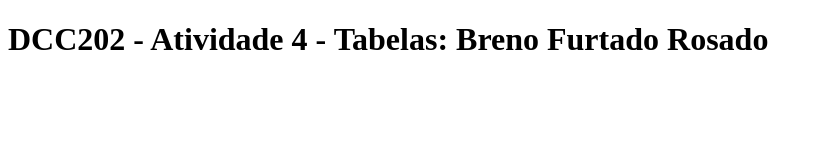
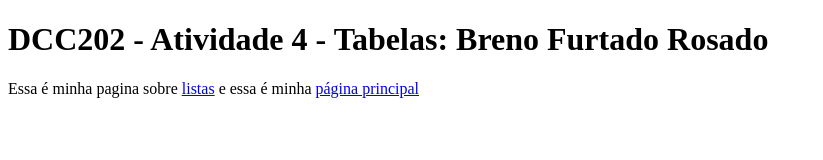
Before and after one commit to ufjf-dcc202/ufjf-dcc202-2023-3-a-atv4-C9BrenoFR, a website: page tabelas.html in a window 1280 px wide. Shown: the whole page, without its empty margins (0-823 px from the left). Drawn offline with Linux system fonts and the light colour scheme.

Commit message:
adicionou um paragrafo com dois links

```diff
--- a/tabelas.html
+++ b/tabelas.html
@@ -8,7 +8,7 @@
 <body>
     <main>
         <h1>DCC202 - Atividade 4 - Tabelas: Breno Furtado Rosado</h1>
-
+        <p>Essa é minha pagina sobre <a href="listas.html">listas</a> e essa é minha <a href="index.html">página principal</a></p>
     </main>
 </body>
 </html>
```
